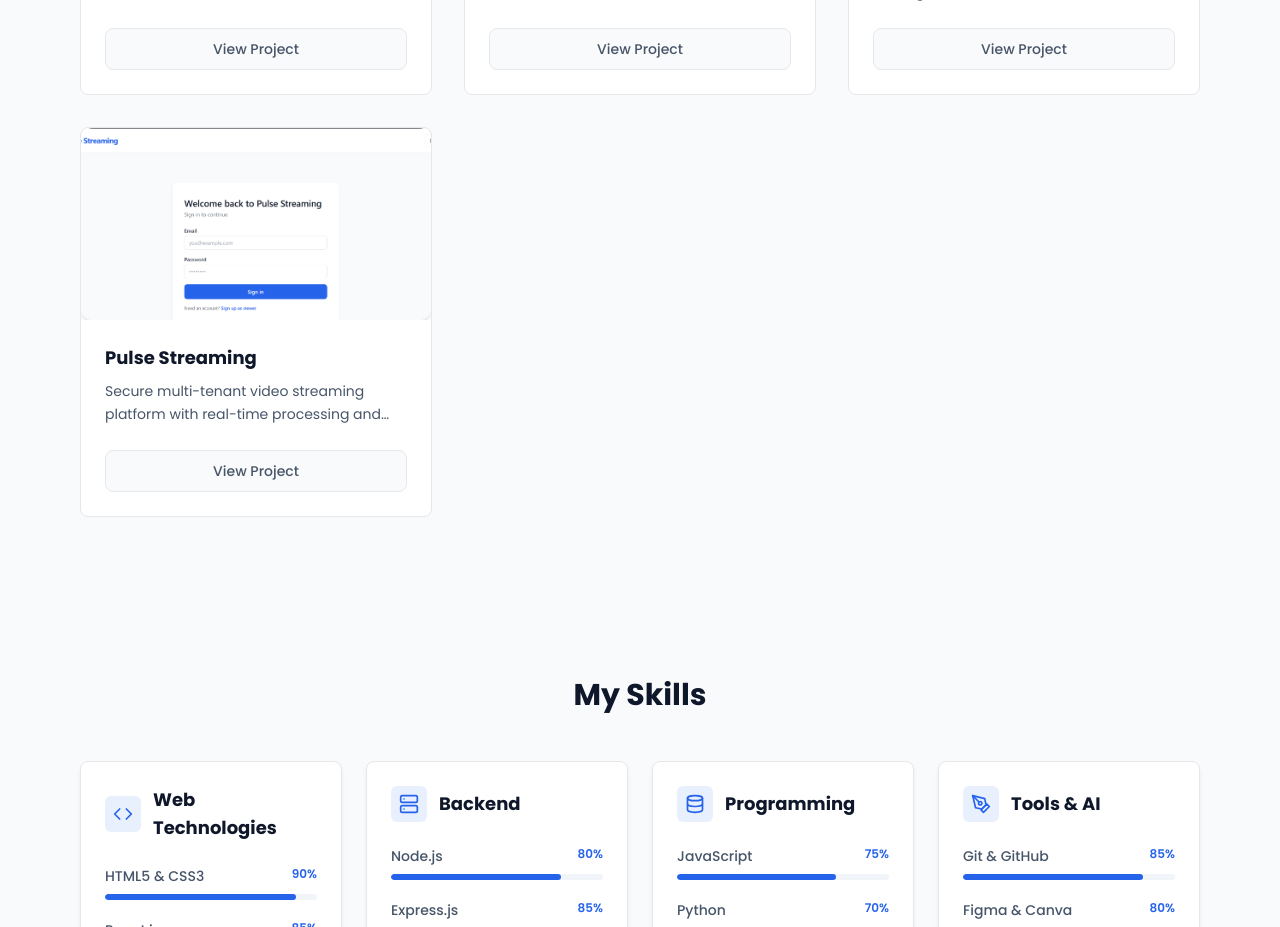
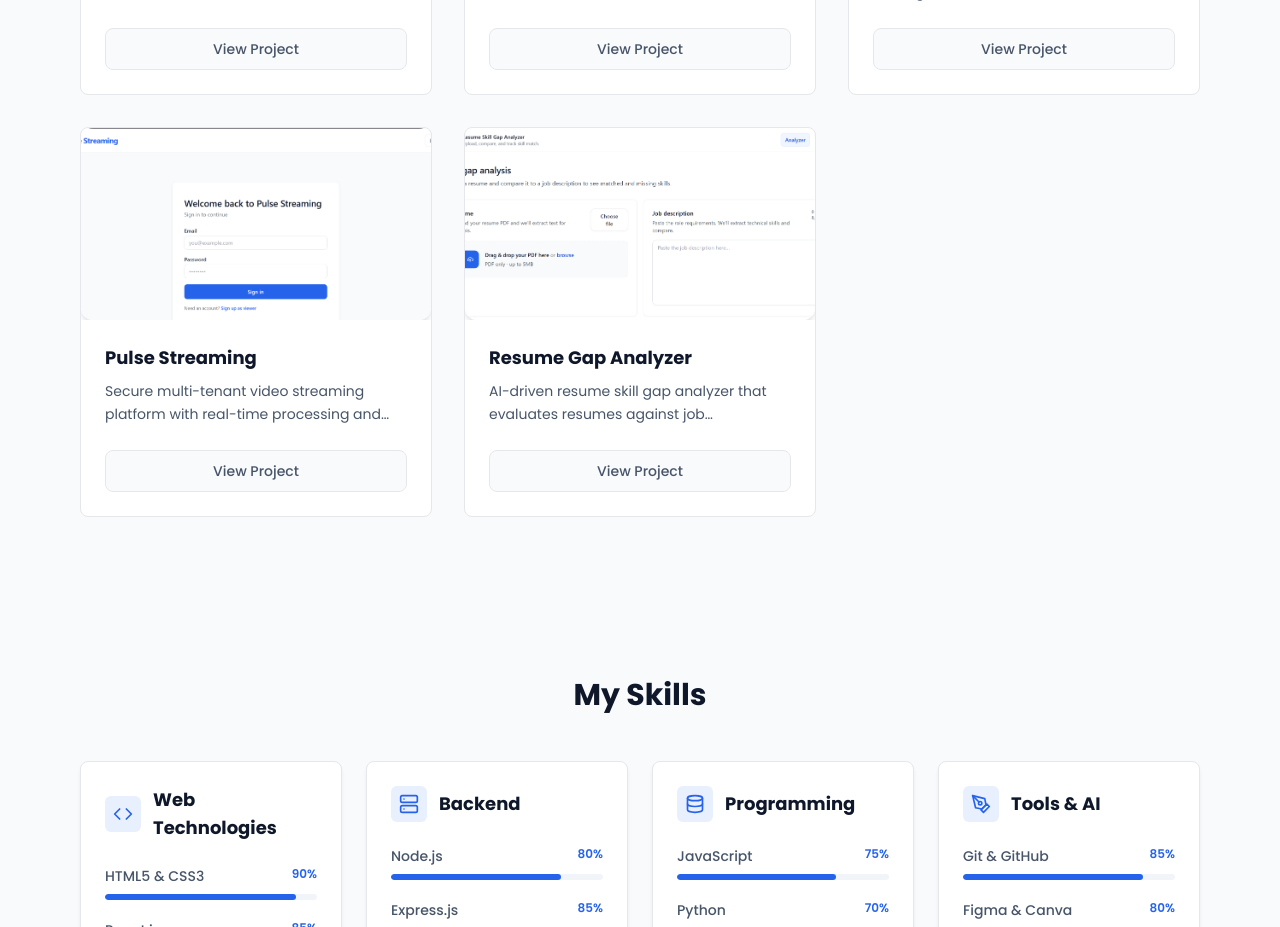
Before and after one commit to vishnuvardhan2005-m/vishnu-portfolio, a React (Vite) app: page / in a window 1280 px wide. Shown: the part 2000-2927 px from the top of the page. Built offline with nearby package versions, Linux system fonts and the light colour scheme.

Commit message:
Added Fifth Project

```diff
--- a/src/components/Projects.jsx
+++ b/src/components/Projects.jsx
@@ -1,55 +1,118 @@
-import { useState } from 'react';
-import project1 from '../assets/project1.png';
-import project2 from '../assets/project2.png';
-import project3 from '../assets/project3.png';
-import project4 from '../assets/project4.png';
+import { useState } from "react";
+import project1 from "../assets/project1.png";
+import project2 from "../assets/project2.png";
+import project3 from "../assets/project3.png";
+import project4 from "../assets/project4.png";
+import project5 from "../assets/project5.png";
 
 // Icons
 const X = () => (
-    <svg xmlns="http://www.w3.org/2000/svg" width="24" height="24" viewBox="0 0 24 24" fill="none" stroke="currentColor" strokeWidth="2" strokeLinecap="round" strokeLinejoin="round"><path d="M18 6 6 18"/><path d="m6 6 12 12"/></svg>
+  <svg
+    xmlns="http://www.w3.org/2000/svg"
+    width="24"
+    height="24"
+    viewBox="0 0 24 24"
+    fill="none"
+    stroke="currentColor"
+    strokeWidth="2"
+    strokeLinecap="round"
+    strokeLinejoin="round"
+  >
+    <path d="M18 6 6 18" />
+    <path d="m6 6 12 12" />
+  </svg>
 );
 
 const projectsData = [
   {
     id: 1,
-    title: 'Style-Cart E-Commerce',
-    description: 'A full-stack application with user and admin modules.',
-    fullDescription: 'Designed and developed a full-stack application with user and admin modules. Implemented secure authentication, CRUD operations, and role-based access control. Features product management, cart functionality, and secure checkout.',
+    title: "Style-Cart E-Commerce",
+    description: "A full-stack application with user and admin modules.",
+    fullDescription:
+      "Designed and developed a full-stack application with user and admin modules. Implemented secure authentication, CRUD operations, and role-based access control. Features product management, cart functionality, and secure checkout.",
     image: project1,
-    tech: ['React.js', 'Redux', 'Tailwind CSS', 'Node.js', 'Express.js', 'MongoDB'],
-    liveLink: 'https://style-cart-lac.vercel.app',
-    repoLink: 'https://github.com/vishnuvardhan2005-m/StyleCart.git'
+    tech: [
+      "React.js",
+      "Redux",
+      "Tailwind CSS",
+      "Node.js",
+      "Express.js",
+      "MongoDB",
+    ],
+    liveLink: "https://style-cart-lac.vercel.app",
+    repoLink: "https://github.com/vishnuvardhan2005-m/StyleCart.git",
   },
   {
     id: 2,
-    title: 'Royal Touch Product Showcase',
-    description: 'Responsive website for client product showcase.',
-    fullDescription: 'Created a responsive website for a client to showcase the products in their shop. Features include a categorized product display and direct contact functionality through WhatsApp integration. Optimized for various devices.',
+    title: "Royal Touch Product Showcase",
+    description: "Responsive website for client product showcase.",
+    fullDescription:
+      "Created a responsive website for a client to showcase the products in their shop. Features include a categorized product display and direct contact functionality through WhatsApp integration. Optimized for various devices.",
     image: project2,
-    tech: ['HTML', 'CSS', 'JavaScript', 'Responsiveness'],
-    liveLink: 'https://vishnuvardhan2005-m.github.io/Royal-Touch/',
-    repoLink: 'https://github.com/vishnuvardhan2005-m/Royal-Touch.git'
+    tech: ["HTML", "CSS", "JavaScript", "Responsiveness"],
+    liveLink: "https://vishnuvardhan2005-m.github.io/Royal-Touch/",
+    repoLink: "https://github.com/vishnuvardhan2005-m/Royal-Touch.git",
   },
   {
     id: 3,
-    title: 'SweetHaven Online Store',
-    description: 'Online store with real-time updates and management.',
-    fullDescription: 'Developed an online store with cart, order management, and real-time updates. Ensured quality-focused development and adherence to defined processes. Built using modern serverless technologies for scalability.',
+    title: "SweetHaven Online Store",
+    description: "Online store with real-time updates and management.",
+    fullDescription:
+      "Developed an online store with cart, order management, and real-time updates. Ensured quality-focused development and adherence to defined processes. Built using modern serverless technologies for scalability.",
     image: project3,
-    tech: ['React.js', 'Tailwind CSS', 'Node.js', 'Firebase', 'Firestore'],
-    liveLink: 'https://sweet-heaven-psi.vercel.app/',
-    repoLink: 'https://github.com/vishnuvardhan2005-m/sweet-heaven.git'
+    tech: ["React.js", "Tailwind CSS", "Node.js", "Firebase", "Firestore"],
+    liveLink: "https://sweet-heaven-psi.vercel.app/",
+    repoLink: "https://github.com/vishnuvardhan2005-m/sweet-heaven.git",
   },
   {
-    id:4,
-    title: 'Pulse Streaming',
-    description: 'Secure multi-tenant video streaming platform with real-time processing and role-based access control.',
-    fullDescription: 'Developed a full-stack video upload and streaming platform featuring JWT-based authentication, role-based access control (Admin, Editor, Viewer), and multi-tenant data isolation. Implemented real-time video processing updates using WebSocket communication and secure streaming via HTTP Range Requests. Designed with scalable backend architecture and secure middleware-based authorization',
+    id: 4,
+    title: "Pulse Streaming",
+    description:
+      "Secure multi-tenant video streaming platform with real-time processing and role-based access control.",
+    fullDescription:
+      "Developed a full-stack video upload and streaming platform featuring JWT-based authentication, role-based access control (Admin, Editor, Viewer), and multi-tenant data isolation. Implemented real-time video processing updates using WebSocket communication and secure streaming via HTTP Range Requests. Designed with scalable backend architecture and secure middleware-based authorization",
     image: project4,
-    tech: ['React.js', 'Tailwind CSS', 'Node.js', 'Firebase', 'Firestore','Socket.io','Express.js','MongoDB','JWT'],
-    liveLink: 'https://pulse-streaming-ten.vercel.app/',
-    repoLink: 'https://github.com/vishnuvardhan2005-m/Pulse-Streaming'
-  }
+    tech: [
+      "React.js",
+      "Tailwind CSS",
+      "Node.js",
+      "Firebase",
+      "Firestore",
+      "Socket.io",
+      "Express.js",
+      "MongoDB",
+      "JWT",
+    ],
+    liveLink: "https://pulse-streaming-ten.vercel.app/",
+    repoLink: "https://github.com/vishnuvardhan2005-m/Pulse-Streaming",
+  },
+  {
+    id: 5,
+    title: "Resume Gap Analyzer",
+    description:
+      "AI-driven resume skill gap analyzer that evaluates resumes against job requirements and provides improvement insights.",
+    fullDescription:
+      "Built a full-stack AI-powered resume analysis platform that allows users to upload resumes and automatically detect skill gaps for target job roles. Implemented RESTful APIs for resume processing, integrated AI-based text analysis to extract and evaluate technical skills, and designed a responsive frontend for seamless user interaction. The system compares extracted skills with job requirements and generates insights to help users improve their employability. Deployed the application on cloud infrastructure with scalable backend services and database integration.",
+    image: project5,
+    tech: [
+      "React.js",
+      "Vite",
+      "JavaScript",
+      "Node.js",
+      "Express.js",
+      "MongoDB",
+      "Axios",
+      "REST API",
+      "Gemini API",
+      "File Upload",
+      "Multer",
+      "CORS",
+      "Environment Variables",
+      "Render Deployment",
+    ],
+    liveLink: "https://resume-analyzer-1-ofpg.onrender.com/",
+    repoLink: "https://github.com/vishnuvardhan2005-m/Resume-Gap-Analyzer",
+  },
 ];
 
 export default function Projects() {
@@ -64,7 +127,10 @@ export default function Projects() {
 
         <div className="grid md:grid-cols-2 lg:grid-cols-3 gap-8 justify-center">
           {projectsData.map((project) => (
-            <div key={project.id} className="bg-white rounded-lg overflow-hidden border border-border hover:shadow-card transition-all duration-300 hover:-translate-y-1 group h-full flex flex-col">
+            <div
+              key={project.id}
+              className="bg-white rounded-lg overflow-hidden border border-border hover:shadow-card transition-all duration-300 hover:-translate-y-1 group h-full flex flex-col"
+            >
               <div className="relative h-48 overflow-hidden shrink-0">
                 <img
                   src={project.image}
@@ -72,19 +138,25 @@ export default function Projects() {
                   className="w-full h-48 object-cover rounded-xl shadow-md transition-transform duration-700 group-hover:scale-105"
                 />
                 <div className="absolute inset-0 bg-primary/20 opacity-0 group-hover:opacity-100 transition-opacity flex items-center justify-center">
-                    <span className="text-white font-medium bg-black/60 backdrop-blur px-4 py-2 rounded-full text-sm">View Details</span>
+                  <span className="text-white font-medium bg-black/60 backdrop-blur px-4 py-2 rounded-full text-sm">
+                    View Details
+                  </span>
                 </div>
               </div>
               <div className="p-6 flex flex-col flex-grow">
-                <h3 className="text-lg font-bold mb-2 text-text group-hover:text-primary transition-colors">{project.title}</h3>
-                <p className="text-textSecondary text-sm mb-6 line-clamp-2 leading-relaxed">{project.description}</p>
+                <h3 className="text-lg font-bold mb-2 text-text group-hover:text-primary transition-colors">
+                  {project.title}
+                </h3>
+                <p className="text-textSecondary text-sm mb-6 line-clamp-2 leading-relaxed">
+                  {project.description}
+                </p>
                 <div className="mt-auto">
-                    <button
+                  <button
                     onClick={() => setSelectedProject(project)}
                     className="w-full py-2.5 bg-background text-textSecondary rounded-lg hover:bg-primary hover:text-white transition-all duration-300 text-sm font-medium border border-border"
-                    >
+                  >
                     View Project
-                    </button>
+                  </button>
                 </div>
               </div>
             </div>
@@ -112,16 +184,23 @@ export default function Projects() {
                 />
               </div>
               <div className="p-8">
-                <h3 className="text-2xl font-bold mb-4 text-text">{selectedProject.title}</h3>
+                <h3 className="text-2xl font-bold mb-4 text-text">
+                  {selectedProject.title}
+                </h3>
                 <p className="text-textSecondary mb-6 text-sm leading-relaxed">
                   {selectedProject.fullDescription}
                 </p>
 
                 <div className="mb-8">
-                  <h4 className="text-xs font-semibold text-muted mb-3 uppercase tracking-wider">Technologies</h4>
+                  <h4 className="text-xs font-semibold text-muted mb-3 uppercase tracking-wider">
+                    Technologies
+                  </h4>
                   <div className="flex flex-wrap gap-2">
-                    {selectedProject.tech.map(t => (
-                      <span key={t} className="px-3 py-1 bg-secondary text-primary text-xs rounded-full border border-border font-medium">
+                    {selectedProject.tech.map((t) => (
+                      <span
+                        key={t}
+                        className="px-3 py-1 bg-secondary text-primary text-xs rounded-full border border-border font-medium"
+                      >
                         {t}
                       </span>
                     ))}
@@ -129,10 +208,16 @@ export default function Projects() {
                 </div>
 
                 <div className="flex gap-4">
-                  <a href={selectedProject.liveLink} className="flex-1 py-3 text-center bg-primary text-white rounded-lg hover:bg-primaryHover transition-colors font-medium text-sm shadow-soft">
+                  <a
+                    href={selectedProject.liveLink}
+                    className="flex-1 py-3 text-center bg-primary text-white rounded-lg hover:bg-primaryHover transition-colors font-medium text-sm shadow-soft"
+                  >
                     Live Demo
                   </a>
-                  <a href={selectedProject.repoLink} className="flex-1 py-3 text-center border border-border text-textSecondary rounded-lg hover:border-textSecondary hover:text-text transition-colors font-medium text-sm">
+                  <a
+                    href={selectedProject.repoLink}
+                    className="flex-1 py-3 text-center border border-border text-textSecondary rounded-lg hover:border-textSecondary hover:text-text transition-colors font-medium text-sm"
+                  >
                     GitHub Repo
                   </a>
                 </div>
```
Also changed, not shown: src/assets/project5.png (added).
